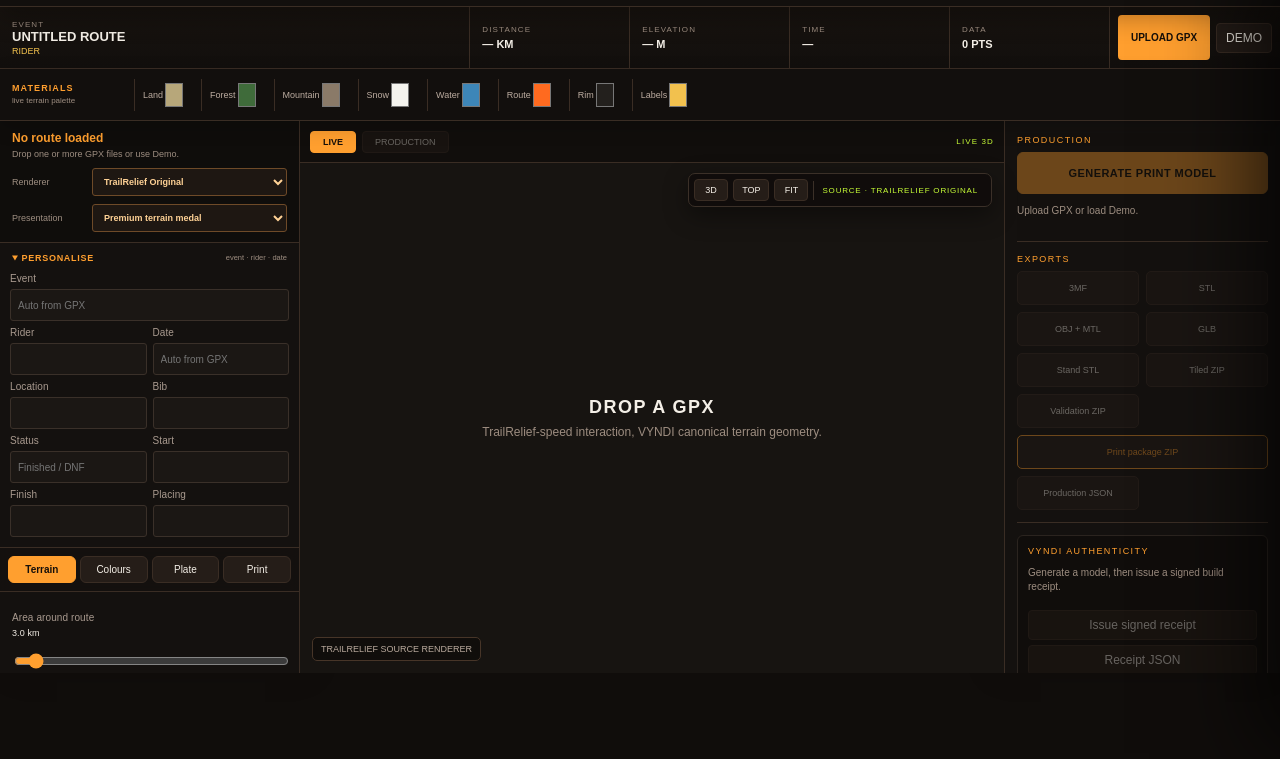
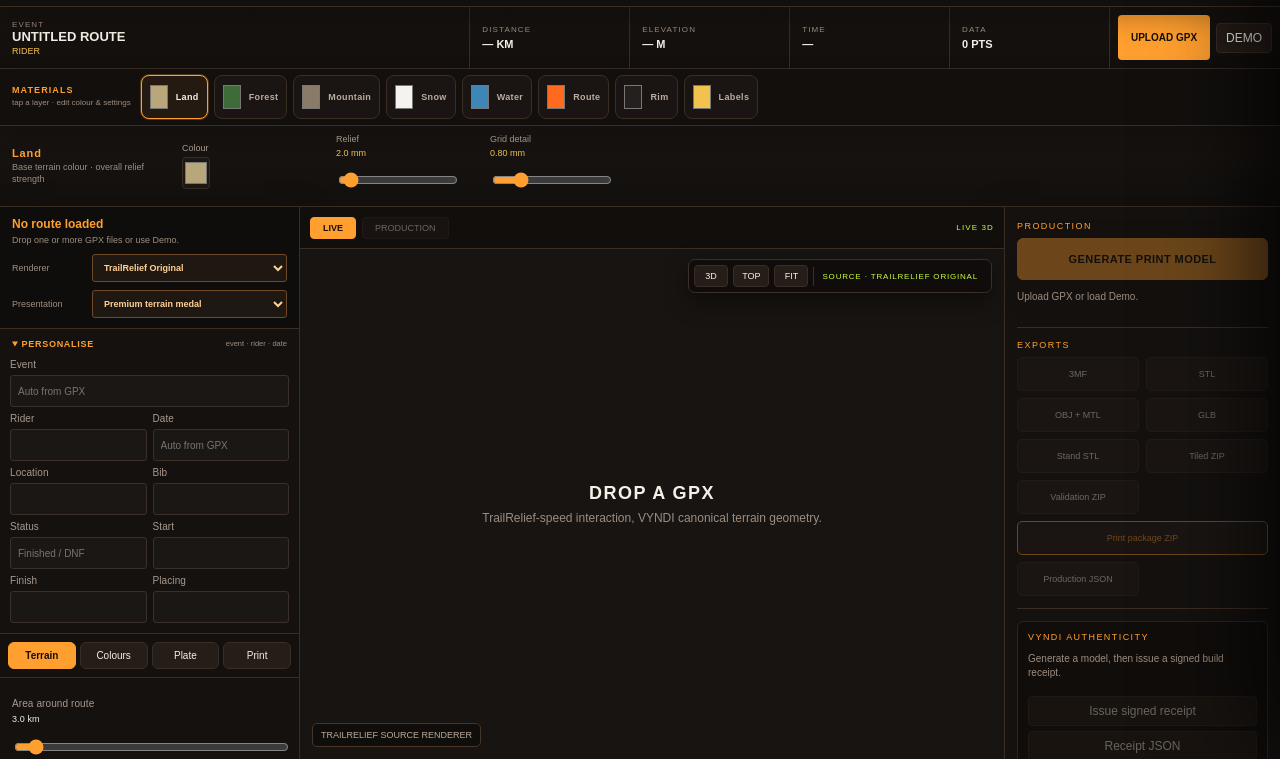
Before and after one commit to shyamsundhar1982/Vyndi-3rd-Diamension, a website with bundled scripts: page apps/web/index.html in a window 1280 px wide. Shown: the part 47-806 px from the top of the page. Built offline with nearby package versions, Linux system fonts and the light colour scheme.

Commit message:
Premium UX: material chips drive inspector settings

```diff
--- a/apps/web/index.html
+++ b/apps/web/index.html
@@ -25,16 +25,51 @@
     </div>
   </section>
 
-  <section class="material-ribbon" aria-label="Terrain material ribbon">
-    <div class="ribbon-label"><strong>MATERIALS</strong><span id="landcoverStatus">live terrain palette</span></div>
-    <label>Land<input data-palette="land" type="color" value="#6f9f46"></label>
-    <label>Forest<input data-palette="forest" type="color" value="#2f6c31"></label>
-    <label>Mountain<input data-palette="mountain" type="color" value="#8b5a31"></label>
-    <label>Snow<input data-palette="snow" type="color" value="#f7f7f3"></label>
-    <label>Water<input data-palette="water" type="color" value="#155b8a"></label>
-    <label>Route<input data-palette="route" type="color" value="#ff2f24"></label>
-    <label>Rim<input data-palette="rim" type="color" value="#22201f"></label>
-    <label>Labels<input data-palette="labels" type="color" value="#f3c56a"></label>
+  <section class="material-ribbon" aria-label="Material selector">
+    <div class="ribbon-label">
+      <strong>MATERIALS</strong>
+      <span id="landcoverStatus">tap a layer · edit colour &amp; settings</span>
+    </div>
+    <button type="button" class="mat-chip active" data-mat="land" title="Land surface">
+      <input data-palette="land" type="color" value="#6f9f46" aria-label="Land colour">
+      <span>Land</span>
+    </button>
+    <button type="button" class="mat-chip" data-mat="forest" title="Forest raise">
+      <input data-palette="forest" type="color" value="#2f6c31" aria-label="Forest colour">
+      <span>Forest</span>
+    </button>
+    <button type="button" class="mat-chip" data-mat="mountain" title="Mountain band">
+      <input data-palette="mountain" type="color" value="#8b5a31" aria-label="Mountain colour">
+      <span>Mountain</span>
+    </button>
+    <button type="button" class="mat-chip" data-mat="snow" title="Snow line">
+      <input data-palette="snow" type="color" value="#f7f7f3" aria-label="Snow colour">
+      <span>Snow</span>
+    </button>
+    <button type="button" class="mat-chip" data-mat="water" title="Sea and lakes">
+      <input data-palette="water" type="color" value="#155b8a" aria-label="Water colour">
+      <span>Water</span>
+    </button>
+    <button type="button" class="mat-chip" data-mat="route" title="Your GPX route">
+      <input data-palette="route" type="color" value="#ff2f24" aria-label="Route colour">
+      <span>Route</span>
+    </button>
+    <button type="button" class="mat-chip" data-mat="rim" title="Medal rim">
+      <input data-palette="rim" type="color" value="#22201f" aria-label="Rim colour">
+      <span>Rim</span>
+    </button>
+    <button type="button" class="mat-chip" data-mat="labels" title="Place labels">
+      <input data-palette="labels" type="color" value="#f3c56a" aria-label="Label colour">
+      <span>Labels</span>
+    </button>
+  </section>
+
+  <section class="mat-inspector" id="matInspector" aria-label="Selected material settings">
+    <div class="mat-inspector-head">
+      <strong id="matInspectorTitle">Land</strong>
+      <span id="matInspectorHint">Surface colour and overall relief</span>
+    </div>
+    <div class="mat-inspector-body" id="matInspectorBody"></div>
   </section>
 
   <main class="studio">
@@ -87,10 +122,10 @@
         <label>Mountain starts at <output id="mountainOut">1200 m</output><input id="mountainM" type="range" min="100" max="3500" step="50" value="1200"></label>
         <label>Snow line <output id="snowOut">2600 m</output><input id="snowM" type="range" min="500" max="6000" step="50" value="2600"></label>
         <label>Forest raise <output id="forestRaiseOut">0.4 mm</output><input id="forestRaise" type="range" min="0" max="2" step=".1" value=".4"></label>
-        <label>Water depth <output id="waterDepthOut">0.6 mm</output><input id="waterDepth" type="range" min="0" max="3" step=".1" value=".6"></label>
+        <label>Water depth <output id="waterDepthOut">0.6 mm</output><input id="waterDepth" type="range" min="0" max="3" step=".1" value="1.1"></label>
         <label>Sea surface<select id="waterMode"><option value="procedural-waves">Procedural waves</option><option value="flat">Flat water</option><option value="none">No water class</option></select></label>
         <div class="pair">
-          <label>Wave relief <input id="waveHeight" type="number" min="0" max="1.5" step=".05" value=".3"></label>
+          <label>Wave relief <input id="waveHeight" type="number" min="0" max="1.5" step=".05" value=".45"></label>
           <label>Wave spacing <input id="waveSpacing" type="number" min=".5" max="10" step=".1" value="2.6"></label>
         </div>
         <div class="route-style">
@@ -119,7 +154,7 @@
       </section>
 
       <section class="tab-panel" data-panel="plate">
-        <label>Shape<select id="shape"><option value="circle" selected>Round</option><option value="geo-medallion">Round medal · geographic terrain</option><option value="square">Square</option><option value="triangle">Triangle</option><option value="ellipse">Ellipse</option><option value="hexagon">Hexagon</option><option value="octagon">Octagon</option><option value="heart">Heart</option><option value="route-fit">Route fit plaque</option><option value="geographic">Geographic cut-out</option></select></label>
+        <label>Shape<select id="shape"><option value="circle">Round</option><option value="geo-medallion" selected>Round medal · geographic terrain</option><option value="square">Square</option><option value="triangle">Triangle</option><option value="ellipse">Ellipse</option><option value="hexagon">Hexagon</option><option value="octagon">Octagon</option><option value="heart">Heart</option><option value="route-fit">Route fit plaque</option><option value="geographic">Geographic cut-out</option></select></label>
         <label>Medal size<select id="medalSize"><option value="custom">Custom</option><option value="76.2">3″ · 76.2 mm</option><option value="101.6">4″ · 101.6 mm</option><option value="180">TrailRelief 180 mm</option></select></label>
         <div class="pair"><label>Model width mm<input id="modelWidth" type="number" min="60" max="600" step="1" value="180"></label><label>Base mm<input id="baseMm" type="number" min=".8" max="10" step=".1" value="3"></label></div>
         <div class="pair"><label>Rim width mm<input id="rimWidthMm" type="number" min="0" max="40" step=".5" value="12"></label><label>Rim height mm<input id="rimHeightMm" type="number" min="0" max="20" step=".5" value="5"></label></div>
```
